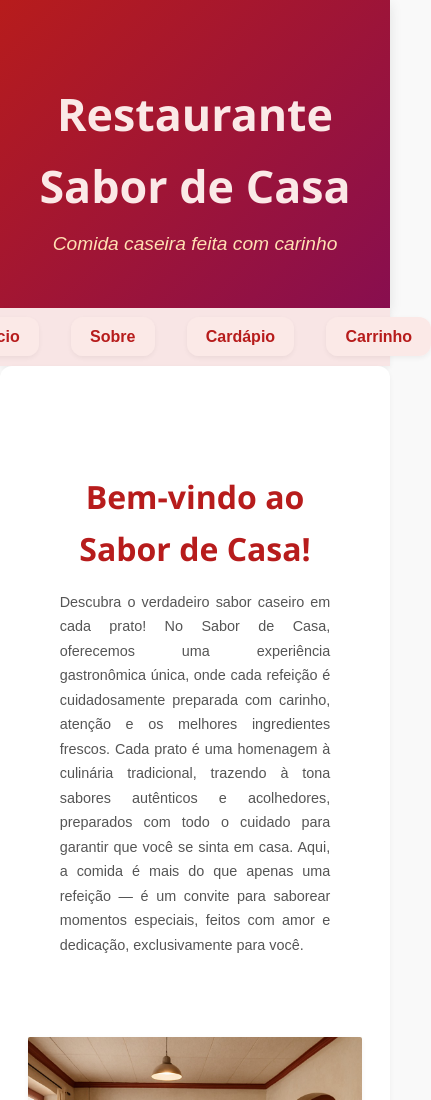
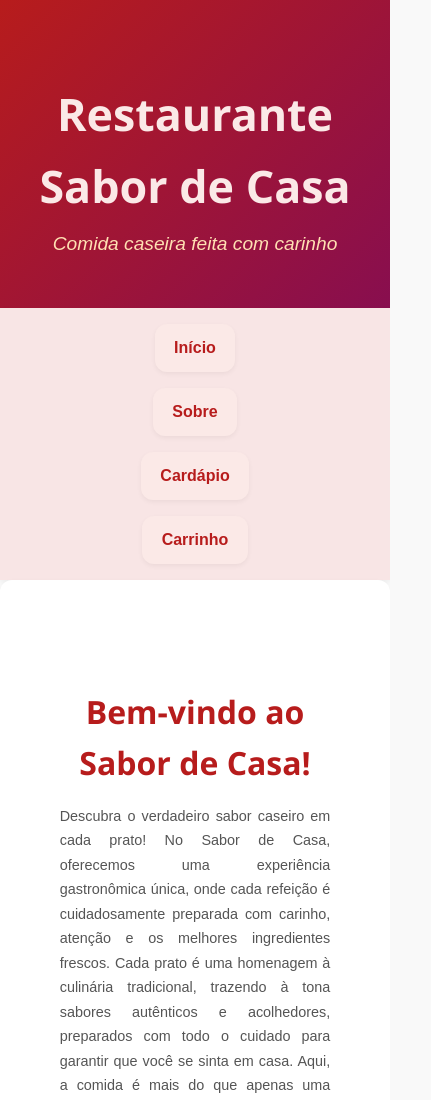
Before and after one commit to ca2sy/Restaurante-Sabor-Da-Casa, a website: page index.html in a window 390 px wide. Shown: the top 1100 px of the page, 431 px wide, since content can reach past the window. Drawn offline with Linux system fonts and the light colour scheme.

Commit message:
Atualizar o style.css

```diff
--- a/style.css
+++ b/style.css
@@ -74,6 +74,20 @@
     background-color: #ff7043;
     color: white;
   }
+
+@media screen and (max-width: 768px) {
+  nav.menu ul {
+    flex-direction: column;
+    align-items: center;
+    gap: 1rem;
+  }
+
+  nav.menu a {
+    display: block;
+    width: 100%;
+    text-align: center;
+  }
+}
 
 
   section {
```
